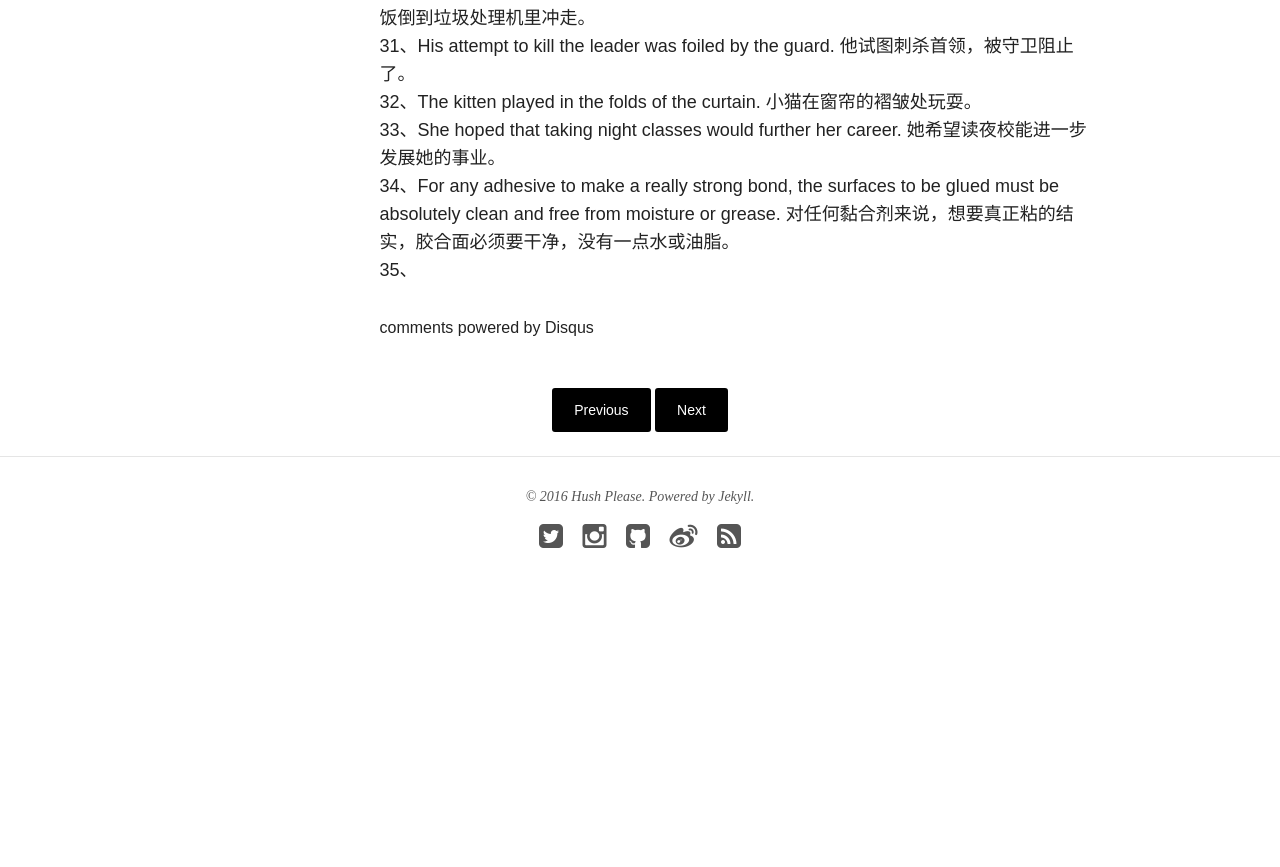
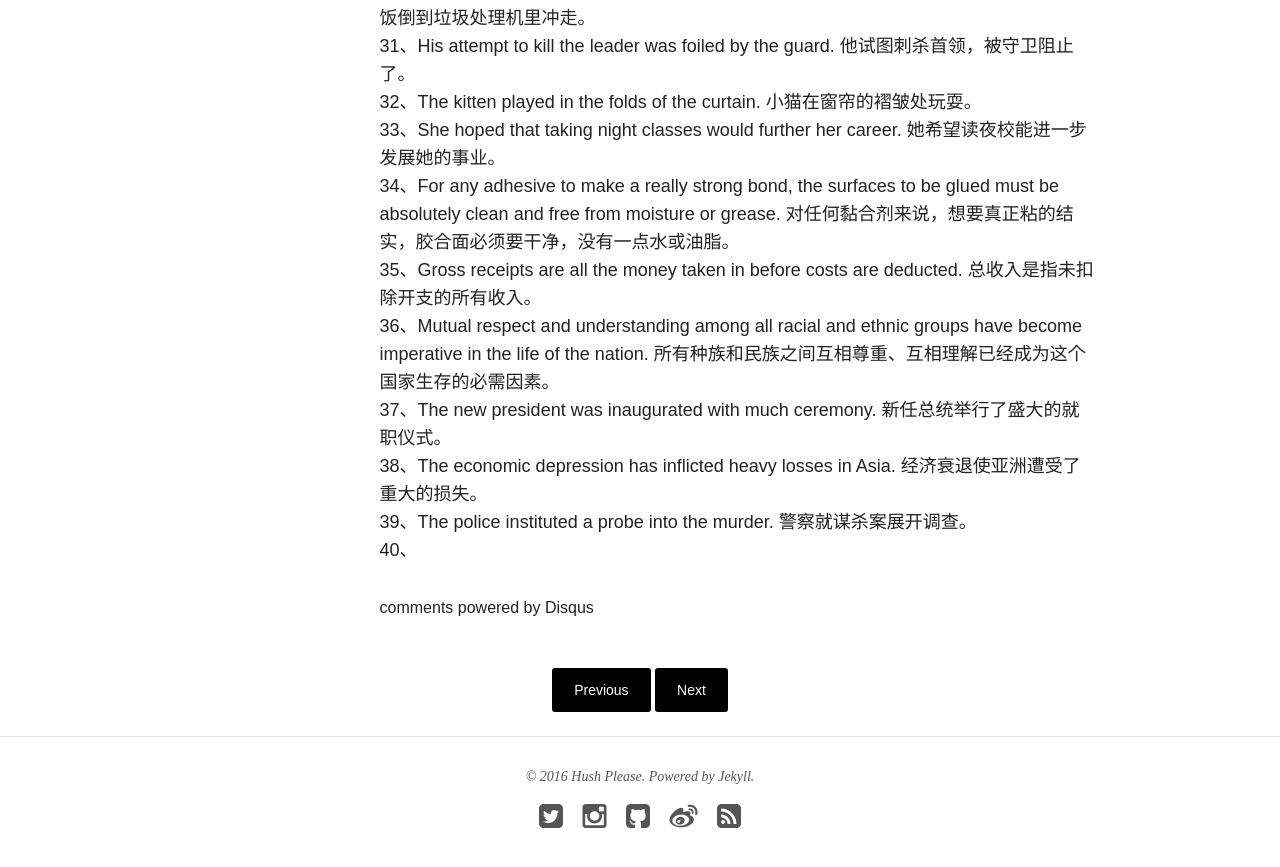
Before and after one commit to hushPlease/hushPlease.github.io, a Jekyll site: the page built from _posts/blog/2016-07-18-sentences-take-down.md, in a window 1280 px wide and 900 px high, scrolled down 2522 px. Shown: the top 867 px of the window. Built offline with Jekyll 4.4.1, drawn with Linux system fonts in a browser that asks for light colours; nearby versions of some CDN libraries; comment, search, counter and statistics services are not loaded; before the commit the page ends 3170 px from its top, so only the background shows below that.

Commit message:
Update post.

```diff
--- a/_posts/blog/2016-07-18-sentences-take-down.md
+++ b/_posts/blog/2016-07-18-sentences-take-down.md
@@ -49,4 +49,9 @@ comments: true
 32、The kitten played in the folds of the curtain. 小猫在窗帘的褶皱处玩耍。
 33、She hoped that taking night classes would further her career. 她希望读夜校能进一步发展她的事业。
 34、For any adhesive to make a really strong bond, the surfaces to be glued must be absolutely clean and free from moisture or grease. 对任何黏合剂来说，想要真正粘的结实，胶合面必须要干净，没有一点水或油脂。
-35、
+35、Gross receipts are all the money taken in before costs are deducted. 总收入是指未扣除开支的所有收入。
+36、Mutual respect and understanding among all racial and ethnic groups have become imperative in the life of the nation. 所有种族和民族之间互相尊重、互相理解已经成为这个国家生存的必需因素。
+37、The new president was inaugurated with much ceremony. 新任总统举行了盛大的就职仪式。
+38、The economic depression has inflicted heavy losses in Asia. 经济衰退使亚洲遭受了重大的损失。
+39、The police instituted a probe into the murder. 警察就谋杀案展开调查。
+40、
```
